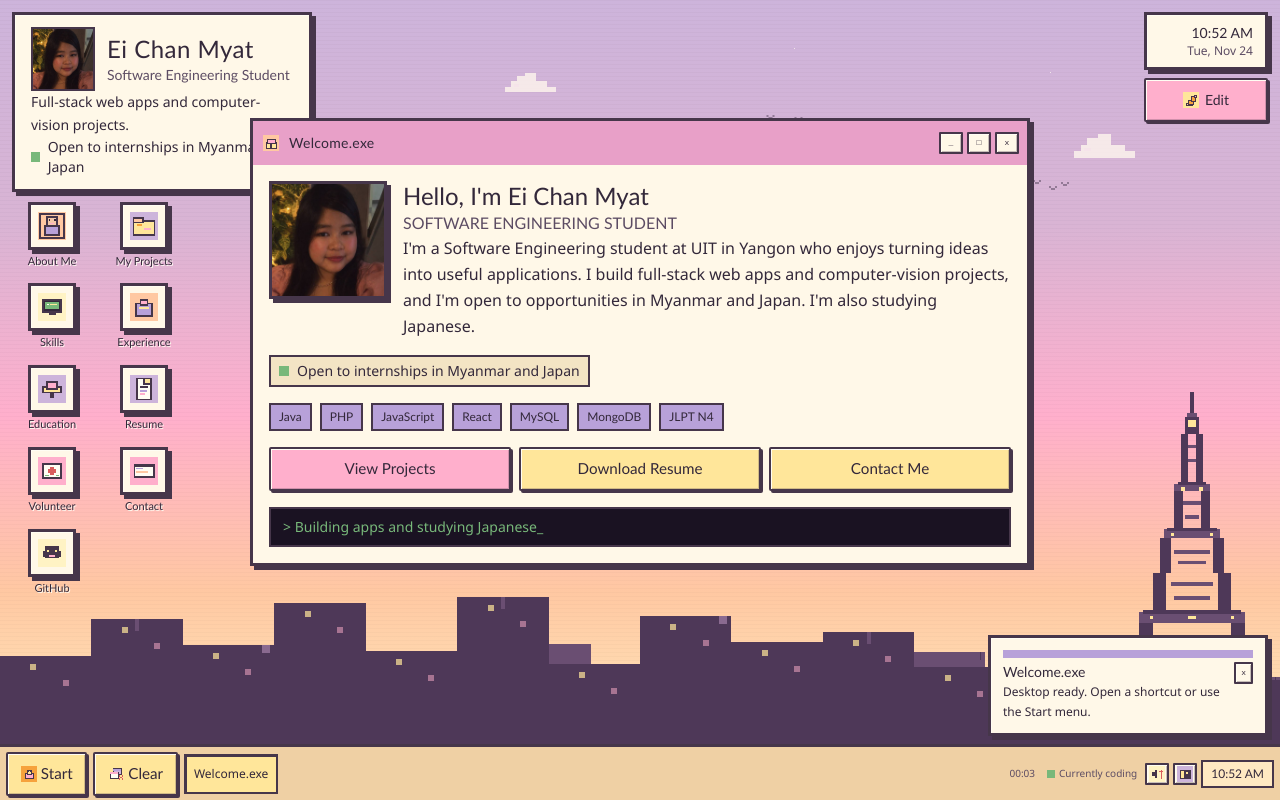
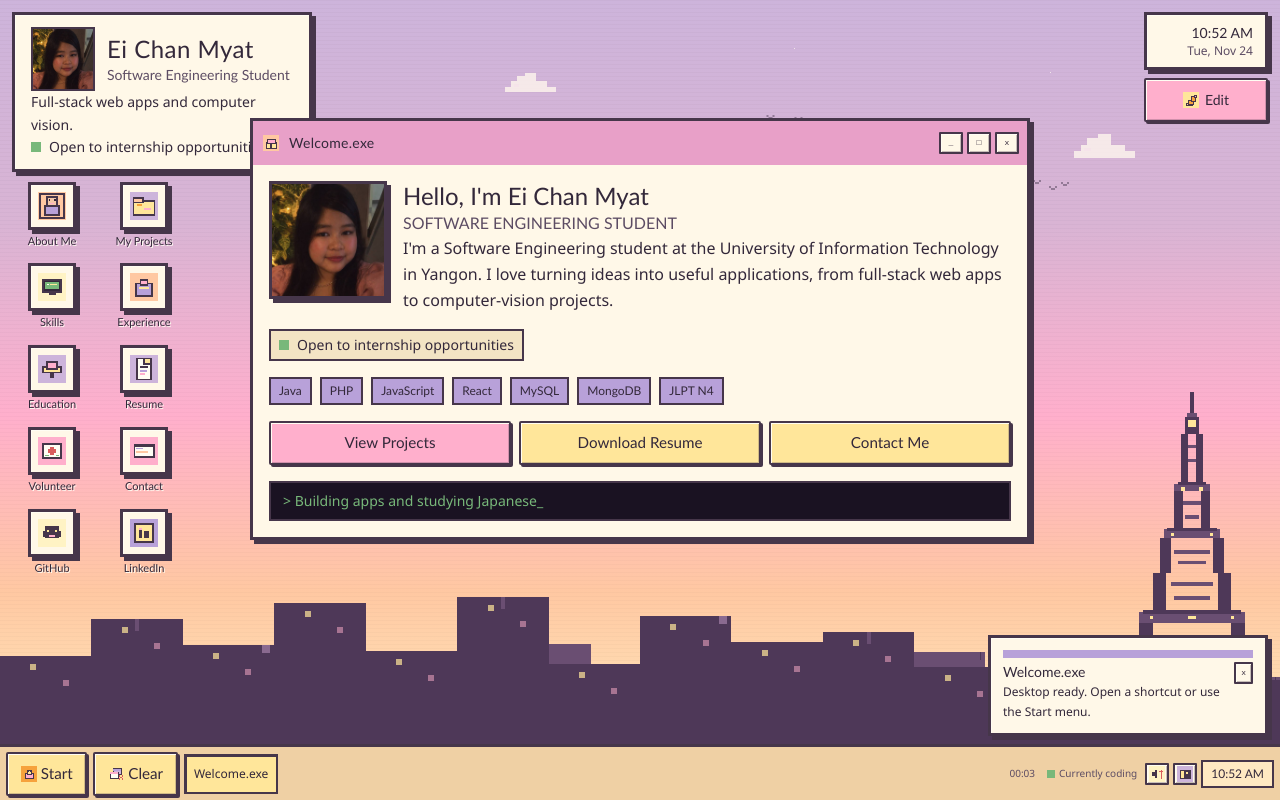
Before and after one commit to EiChanMyat/Portfilio-building, a React (Vite) app: page / in a window 1280 px wide. Built offline with nearby package versions, Linux system fonts and the light colour scheme.

Commit message:
country remove,github,link in icon added,better writing

```diff
--- a/index.html
+++ b/index.html
@@ -3,10 +3,10 @@
   <head>
     <meta charset="UTF-8" />
     <meta name="viewport" content="width=device-width, initial-scale=1.0" />
-    <meta name="description" content="Portfolio of Ei Chan Myat, a Software Engineering student in Yangon who builds full-stack web apps and computer-vision projects and is open to opportunities in Myanmar and Japan." />
+    <meta name="description" content="Portfolio of Ei Chan Myat, a Software Engineering student in Yangon who builds full-stack web apps and computer-vision projects." />
     <title>Ei Chan Myat | Software Engineering Student</title>
     <meta property="og:title" content="Ei Chan Myat | Software Engineering Student" />
-    <meta property="og:description" content="Full-stack web apps and computer-vision projects. Open to opportunities in Myanmar and Japan." />
+    <meta property="og:description" content="Full-stack web apps and computer-vision projects." />
     <meta property="og:type" content="website" />
     <link rel="icon" type="image/svg+xml" href="/favicon.svg" />
   </head>
--- a/src/data/portfolio.ts
+++ b/src/data/portfolio.ts
@@ -125,21 +125,24 @@ export const personalInfo: PersonalInfo = {
   osName: 'Ei Chan Myat OS',
   greeting: "Hello, I'm Ei Chan Myat",
   introduction:
-    "I'm a Software Engineering student at UIT in Yangon who enjoys turning ideas into useful applications. I build full-stack web apps and computer-vision projects, and I'm open to opportunities in Myanmar and Japan. I'm also studying Japanese.",
-  specialization: 'Full-stack web apps and computer-vision projects.',
+
+    "I'm a Software Engineering student at the University of Information Technology in Yangon. I love turning ideas into useful applications, from full-stack web apps to computer-vision projects.",
+  specialization: 'Full-stack web apps and computer vision.',
   currentFocus:
-    'Studying for JLPT N3 while getting stronger in TypeScript, Next.js and Python.',
+
+    'Sharpening my TypeScript, Next.js and Python skills, and studying Japanese for JLPT N3.',
   location: 'Yangon, Myanmar',
-  workPreference: 'Open to Myanmar and Japan',
-  availability: 'Open to internships in Myanmar and Japan',
+  workPreference: 'Open to internship opportunities',
+  availability: 'Open to internship opportunities',
   currentlyCoding: 'Currently coding',
   terminalStatus: '> Building apps and studying Japanese_',
   bio:
-    "I study Software Engineering at the University of Information Technology (UIT) in Yangon, and I have completed four of my five years. I started with Java and PHP, then moved on to full-stack web development and computer vision. I enjoy making ideas come true by building applications, like Toma, my habit-tracking web app. My interest in Japan began with Japanese movies and online content. What I admire most is how people there work: their discipline, punctuality, respect for others and teamwork. That is why I started studying Japanese. I passed JLPT N4 and I am now studying for N3. I am honest, hardworking and eager to learn, and I want to build a long-term engineering career, in Myanmar or in Japan. I am happy to work with teams in either country.",
+
+    "I'm a fifth-year Software Engineering student at the University of Information Technology (UIT) in Yangon. I began with Java and PHP, then grew into full-stack web development and computer vision. What I enjoy most is making ideas real by building applications, like Toma, my gamified habit-tracking app. I'm also learning Japanese. I passed JLPT N4 and am preparing for N3, partly because I admire the discipline, punctuality and teamwork in Japanese work culture. You can count on me to be honest, hardworking and always eager to learn something new.",
   interests: [
     'Full-stack web development',
     'Computer vision',
-    'Japan and the Japanese language',
+    'Japanese language and culture',
     'Building useful applications',
   ],
   hobbies: ['Photography', 'Chess'],
@@ -149,21 +152,21 @@ export const personalInfo: PersonalInfo = {
     'Python and APIs',
   ],
   careerObjective:
-    'I want to start as a developer at a company in Myanmar or Japan, learn its systems and way of working, and take on more responsibility over time, such as designing and improving larger parts of a system. In the long term I want to be an engineer my team and customers can trust.',
+
+    "I want to start as a developer, learn how a team builds and maintains real systems, and keep growing my skills. Over time, I'd like to take on more responsibility, such as designing and improving larger parts of a system, and become an engineer my team and customers can trust.",
   technologiesSummary: ['Java', 'PHP', 'JavaScript', 'React', 'MySQL', 'MongoDB', 'JLPT N4'],
   stats: {
     projectsCompleted: '5',
     technologiesUsed: '15+',
     yearsBuilding: '4',
-    availability: 'Open to internships in Myanmar and Japan',
+    availability: 'Open to internships',
   },
 };
 
 export const socialLinks: SocialLinks = {
   email: 'eichanmyat2020@gmail.com',
   github: 'https://github.com/EiChanMyat',
-  // Add your LinkedIn URL here when you have one. The LinkedIn icon stays hidden until then.
-  linkedin: '',
+  linkedin: 'https://www.linkedin.com/in/ei-chan-myat-6126a844b',
 };
 
 export const skillCategories: { id: SkillCategory; label: string }[] = [
@@ -484,7 +487,7 @@ export const contactFormEndpoint = '';
 export const siteMeta = {
   title: 'Ei Chan Myat | Software Engineering Student',
   description:
-    'Portfolio of Ei Chan Myat, a Software Engineering student in Yangon who builds full-stack web apps and computer-vision projects and is open to opportunities in Myanmar and Japan.',
+    'Portfolio of Ei Chan Myat, a Software Engineering student in Yangon who builds full-stack web apps and computer-vision projects.',
   canonical: 'https://portfilio-building.vercel.app/',
 };
 
```
